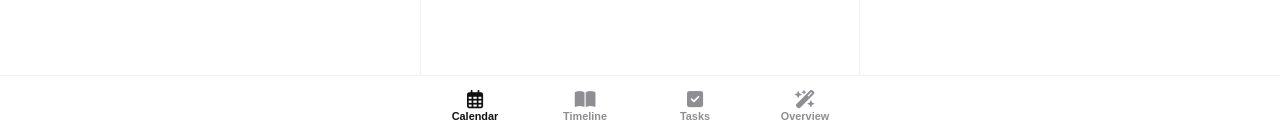
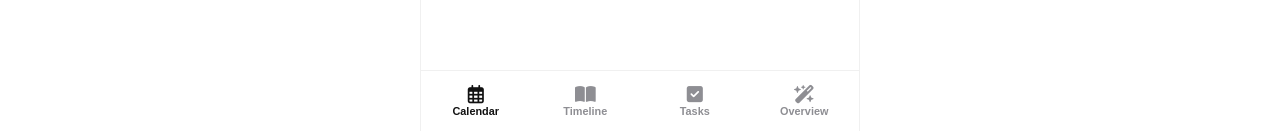
Before and after one commit to kwj9364-cloud/ook-archive, a plain HTML site: page index.html in a window 1280 px wide. Shown: the part 669-800 px from the top of the page. Drawn offline with Linux system fonts and the light colour scheme; a web font is replaced by a local one.

Commit message:
Refactor bottom navigation bar styles and structure
Updated padding and alignment in bottom navigation bar.

```diff
--- a/index.html
+++ b/index.html
@@ -128,7 +128,7 @@
     main {
       flex: 1;
       height: 100%;
-      padding: calc(env(safe-area-inset-top, 0px) + 16px) 18px calc(env(safe-area-inset-bottom, 20px) + 70px);
+      padding: calc(env(safe-area-inset-top, 0px) + 16px) 18px 24px;
       overflow-y: auto;
       -webkit-overflow-scrolling: touch;
       box-sizing: border-box;
@@ -1316,25 +1316,22 @@
       background: var(--text-main);
     }
 
-    /* 하단 메뉴 바: 화면 맨 밑바닥에 완전히 밀착 */
+    /* 하단 메뉴 바: app-container 내부의 Flexbox 바닥 요소로 배치 */
     nav.bottom-nav {
-      position: fixed;
-      left: 0;
-      right: 0;
-      bottom: 0;
+      position: relative;
       width: 100%;
-      height: calc(56px + env(safe-area-inset-bottom, 20px));
+      flex-shrink: 0;
       background: var(--nav-glass);
       backdrop-filter: blur(20px);
       -webkit-backdrop-filter: blur(20px);
       border-top: 1px solid var(--border-subtle);
       display: flex;
       justify-content: center;
-      align-items: flex-start;
+      align-items: center;
       padding-top: 6px;
-      padding-bottom: env(safe-area-inset-bottom, 20px);
-      z-index: 999;
+      padding-bottom: calc(env(safe-area-inset-bottom, 20px) + 6px);
       box-sizing: border-box;
+      z-index: 100;
     }
     .nav-inner-container {
       width: 100%;
@@ -1506,8 +1503,7 @@
       </div>
     </div>
   </main>
-</div>
-<!-- 하단 메뉴 바 -->
+  <!-- 하단 네비게이션 메뉴 (app-container 내부 바닥 결합) -->
   <nav class="bottom-nav">
     <div class="nav-inner-container">
       <button class="nav-item active" onclick="switchTab('calendar')">
@@ -1528,6 +1524,7 @@
       </button>
     </div>
   </nav>
+</div>
 
 <!-- [모달 1] 일기 작성 모달 -->
 <div class="modal-overlay" id="diary-modal">
```
Lines whose indentation alone changed are shown as unchanged.
